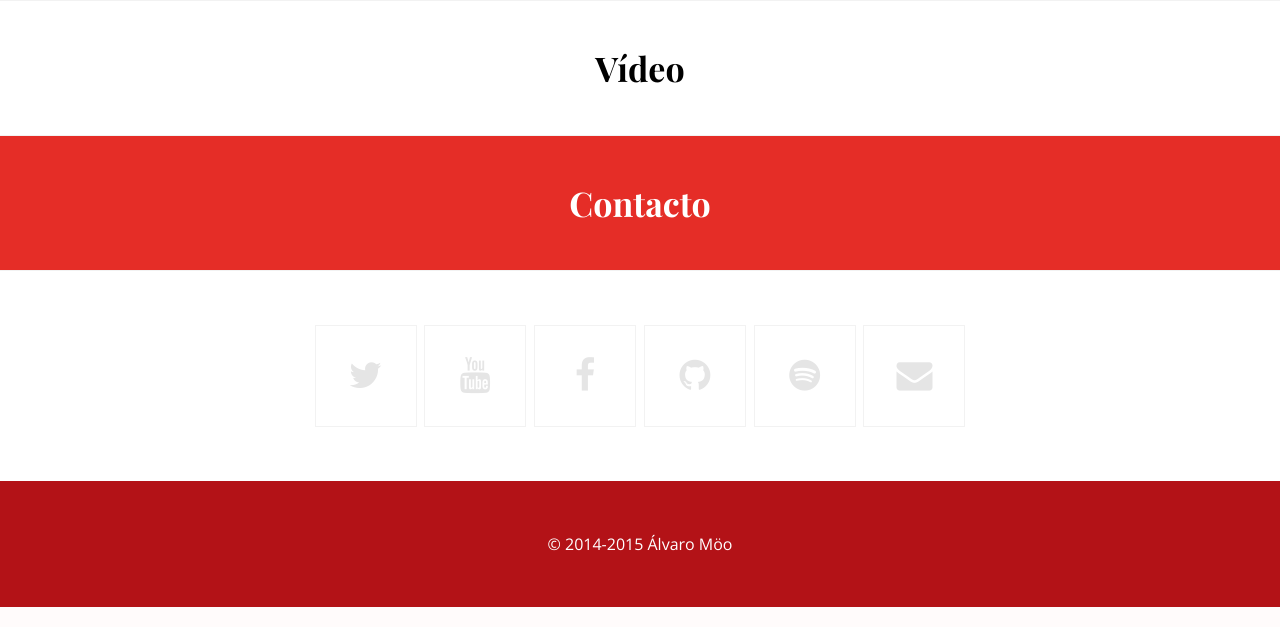
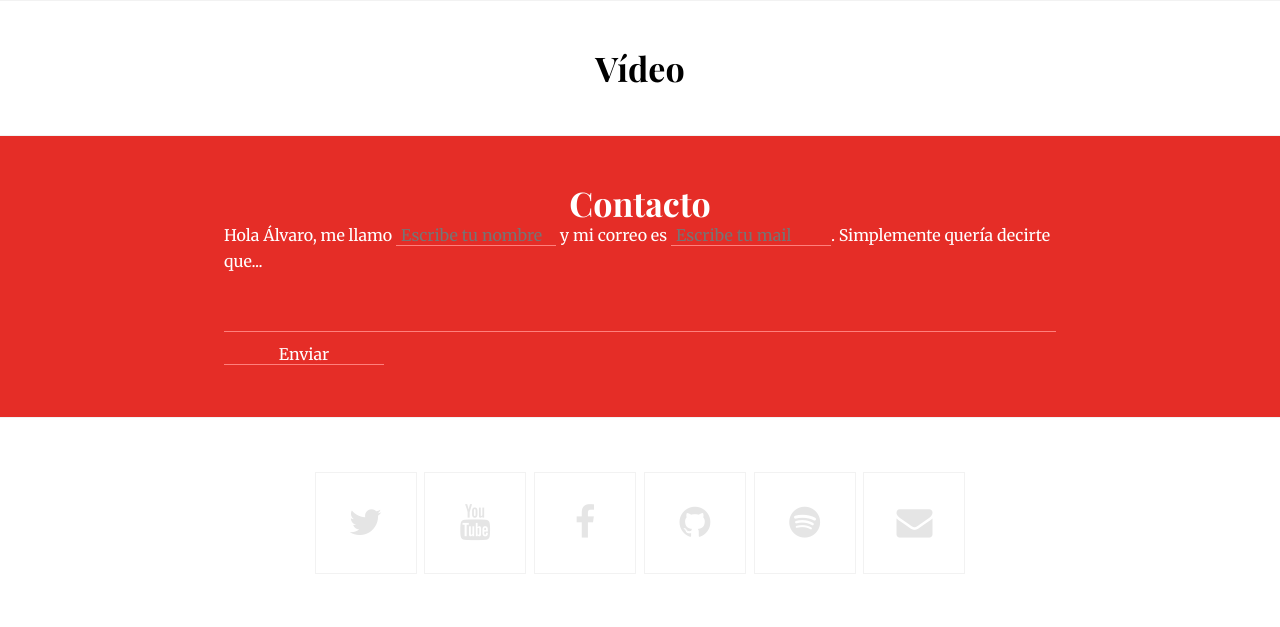
Before and after one commit to asalada/prueba-github, a PHP site: page / in a window 1280 px wide. Shown: the part 1304-1931 px from the top of the page. Run offline with PHP 8.4, Linux system fonts and the light colour scheme; some libraries are stand-ins or nearby versions.

Commit message:
Añadido el formulario de contacto en portada

```diff
--- a/php/home.php
+++ b/php/home.php
@@ -61,6 +61,11 @@
         <h2>
             Contacto
         </h2>
+        <form class="contacto-portada">
+            Hola Álvaro, me llamo <input type="text" name="nombre" placeholder="Escribe tu nombre" class="formulario-contacto-input nombre"> y mi correo es <input type="text" name="correo" placeholder="Escribe tu mail" class="formulario-contacto-input mail">. Simplemente quería decirte que... <textarea></textarea>
+            <input type="submit" value="Enviar">
+        </form>
+</div>
     </article>
 
 </section>
--- a/sass/modules/_form.scss
+++ b/sass/modules/_form.scss
@@ -1,4 +1,22 @@
-// Estilos del formulario de CONTACTO
+// Formulario de contacto en HOME
+.contacto-portada{
+    input, textarea{
+        background-color:$color-main;
+        border:0;
+        border-bottom: 1px solid $color-main-light;
+        display: inline-block;
+        padding:5px 5px 0 5px;
+        &:focus{
+            background-color: $color-main-light;
+            color:$color-main;
+        }
+    }
+    input{
+        width: 160px;
+    }
+}
+
+// Estilos del formulario en la página CONTACTO
 .contact-form{
     max-width: 500px;
 }
```
Also changed, not shown: css/main.css (+12 -0 lines), css/main.min.css.
